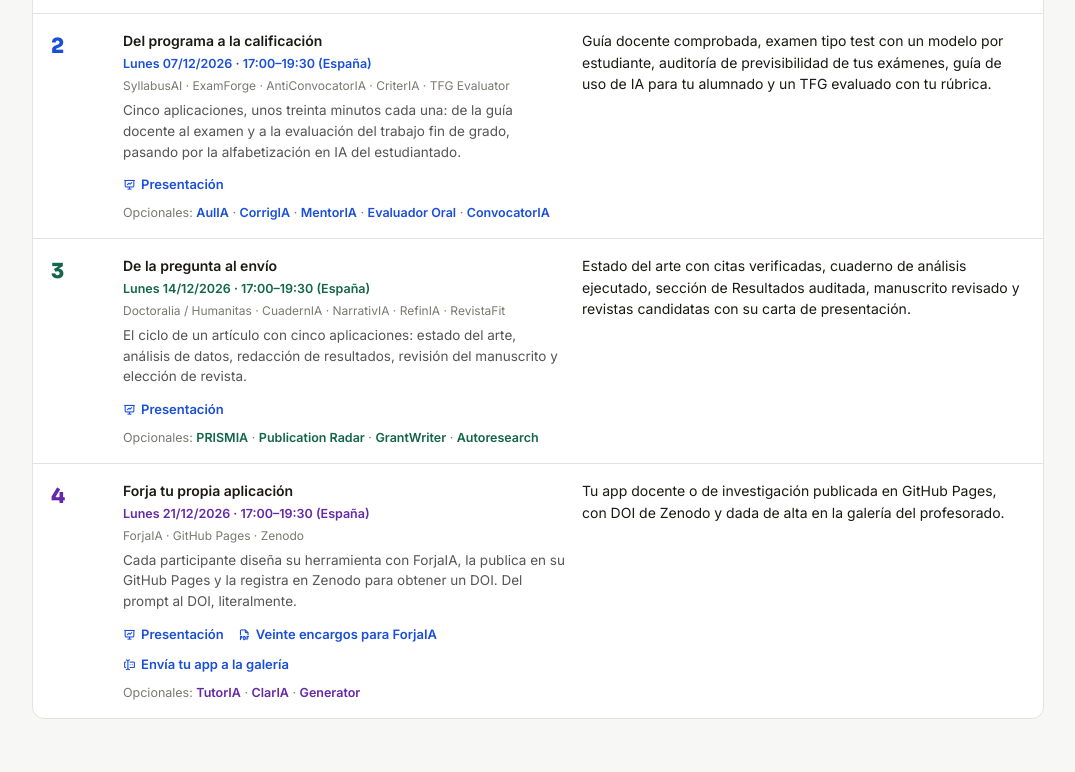
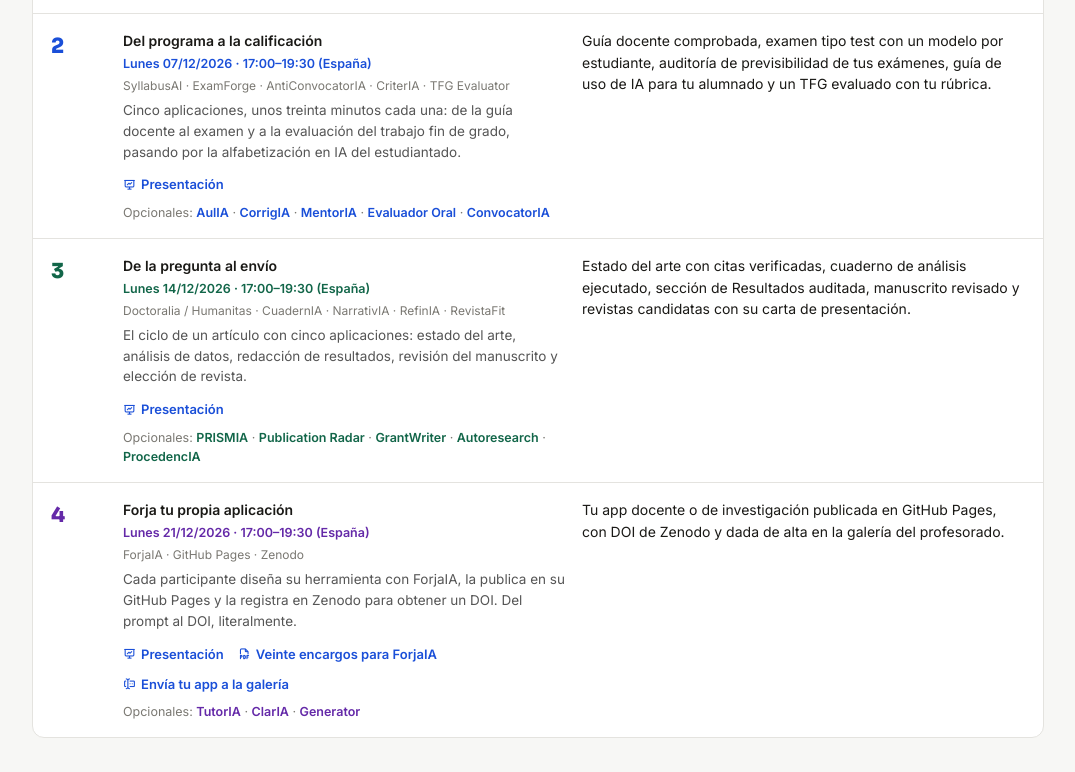
Before and after one commit to fborrasumh/pdi_ia2027, a plain HTML site: page index.html in a window 1280 px wide. Shown: the part 2003-2775 px from the top of the page, without its empty margins (102-1177 px from the left). Drawn offline with Linux system fonts and the light colour scheme.

Commit message:
Añade ProcedencIA como app opcional de la sesión 3
Co-Authored-By: Claude Opus 5.5 <noreply@anthropic.com>
Claude-Session: https://claude.ai/code/session_01NYwSVmLJKa5WTxNTgLXrx2

```diff
--- a/index.html
+++ b/index.html
@@ -4,7 +4,7 @@
 <meta charset="UTF-8">
 <meta name="viewport" content="width=device-width, initial-scale=1.0">
 <title>Del prompt al DOI · Herramientas para enseñar e investigar</title>
-<meta name="description" content="Curso «Del prompt al DOI» (Study Abroad, UMH): doce apps de IA para enseñar e investigar en cuatro sesiones, doce opcionales y tu propia app publicada con DOI.">
+<meta name="description" content="Curso «Del prompt al DOI» (Study Abroad, UMH): doce apps de IA para enseñar e investigar en cuatro sesiones, trece opcionales y tu propia app publicada con DOI.">
 <link rel="stylesheet" href="https://cdn.jsdelivr.net/npm/@tabler/icons-webfont@3.19.0/dist/tabler-icons.min.css">
 <link rel="preconnect" href="https://fonts.googleapis.com">
 <link href="https://fonts.googleapis.com/css2?family=Sora:wght@700;800&family=Inter:wght@400;500;600&display=swap" rel="stylesheet">
@@ -238,7 +238,7 @@ table.dt td:first-child { font-weight: 600; }
   <p class="meta" id="meta"></p>
   <div class="stats">
     <div><div class="stat-n">12</div><div class="stat-l" data-i18n="stApps"></div></div>
-    <div><div class="stat-n">12</div><div class="stat-l" data-i18n="stOpt"></div></div>
+    <div><div class="stat-n">13</div><div class="stat-l" data-i18n="stOpt"></div></div>
     <div><div class="stat-n">4</div><div class="stat-l" data-i18n="stSes"></div></div>
     <div><div class="stat-n">10 h</div><div class="stat-l" data-i18n="stHours"></div></div>
     <div><div class="stat-n">1</div><div class="stat-l" data-i18n="stDoi"></div></div>
@@ -382,7 +382,7 @@ const APPS = [
 /* APPS OPCIONALES POR SESIÓN */
 const OPT = {
   2: [["aulia","AulIA"], ["corrigia","CorrigIA"], ["mentoria","MentorIA"], ["evaluador_oral","Evaluador Oral"], ["convocatoria","ConvocatorIA"]],
-  3: [["prismia","PRISMIA"], ["publication_radar","Publication Radar"], ["grantwriter","GrantWriter"], ["autoresearch","Autoresearch"]],
+  3: [["prismia","PRISMIA"], ["publication_radar","Publication Radar"], ["grantwriter","GrantWriter"], ["autoresearch","Autoresearch"], ["procedencia","ProcedencIA"]],
   4: [["tutoria","TutorIA"], ["claria","ClarIA"], ["generator","Generator"]]
 };
 /* COMPLEMENTARIAS DEL CATÁLOGO (solo en la franja de fases) */
@@ -393,7 +393,7 @@ const PHASES = [
   ["criteria","desafia","mentoria"],
   ["doctoralia","humanitas","prismia","publication_radar"],
   ["cuadernia","narrativia","refinia","autoresearch"],
-  ["revistafit","grantwriter","arbitria"],
+  ["revistafit","grantwriter","procedencia","arbitria"],
   ["forja_ai","tutoria","claria","Estudia"]
 ];
 const SES_COLOR = { 1:"--text", 2:"--s2", 3:"--s3", 4:"--s4" };
@@ -722,7 +722,7 @@ const NEW = {
   "dates": ["Lunes 30/11/2026", "Lunes 07/12/2026", "Lunes 14/12/2026", "Lunes 21/12/2026"],
   "tz": [["México (CDMX)", "10:00"], ["Centroamérica", "10:00"], ["Colombia · Perú · Ecuador", "11:00"], ["Cuba · Panamá", "11:00"], ["Venezuela · Bolivia", "12:00"], ["Rep. Dominicana · P. Rico", "12:00"], ["Chile · Paraguay", "13:00"], ["Argentina · Uruguay", "13:00"], ["Brasil (Brasilia)", "13:00"], ["Portugal", "16:00"]],
   "phasesH": "Las apps en cada fase del trabajo académico",
-  "phasesLead": "Las doce apps del curso, las doce opcionales y otras complementarias del catálogo, ordenadas por la fase del trabajo de enseñar e investigar en que se usan.",
+  "phasesLead": "Las doce apps del curso, las trece opcionales y otras complementarias del catálogo, ordenadas por la fase del trabajo de enseñar e investigar en que se usan.",
   "phasesNote": "Las opcionales amplían cada sesión si te sobra tiempo o quieres seguir por tu cuenta; las complementarias no se trabajan en el curso. Revisa en cada una qué proveedor de IA admite. Los datos de estudiantes se anonimizan y la nota siempre la firma el profesor.",
   "legOpt": "Opcional", "tagOpt": "opc.",
   "phases": ["Diseñar la asignatura", "Evaluar", "Alfabetización e integridad", "Estado del arte", "Analizar y redactar", "Publicar y financiar", "Crear y acompañar"],
@@ -733,6 +733,7 @@ const NEW = {
    "refinia": "Revisión del manuscrito con seis lentes y comentarios anclados",
    "prismia": "Revisión sistemática con dos revisores de IA y un árbitro",
    "autoresearch": "Mejora un documento científico ronda a ronda con tu rúbrica hasta el umbral",
+   "procedencia": "Registro sellado del uso de IA en tu artículo y borrador de la declaración",
    "arbitria": "Simulacro de revisión por pares con cinco revisores antes del envío",
    "convocatoria": "Qué temas caen más en tus exámenes, con probabilidad calibrada"
   },
@@ -792,7 +793,7 @@ const NEW = {
   "dates": ["Monday 30/11/2026", "Monday 07/12/2026", "Monday 14/12/2026", "Monday 21/12/2026"],
   "tz": [["Mexico (CDMX)", "10:00"], ["Central America", "10:00"], ["Colombia · Peru · Ecuador", "11:00"], ["Cuba · Panama", "11:00"], ["Venezuela · Bolivia", "12:00"], ["Dominican Rep. · P. Rico", "12:00"], ["Chile · Paraguay", "13:00"], ["Argentina · Uruguay", "13:00"], ["Brazil (Brasília)", "13:00"], ["Portugal", "16:00"]],
   "phasesH": "The apps at each stage of academic work",
-  "phasesLead": "The twelve course apps, the twelve optional ones and other complementary apps from the catalogue, arranged by the stage of teaching and research in which they are used.",
+  "phasesLead": "The twelve course apps, the thirteen optional ones and other complementary apps from the catalogue, arranged by the stage of teaching and research in which they are used.",
   "phasesNote": "Optional apps extend each session if you have time or want to continue on your own; complementary apps are not covered in the course. Check which AI provider each one supports. Student data is anonymised and the grade is always signed by the lecturer.",
   "legOpt": "Optional", "tagOpt": "opt.",
   "phases": ["Design the course", "Assess", "AI literacy and integrity", "State of the art", "Analyse and write", "Publish and fund", "Build and support"],
@@ -803,6 +804,7 @@ const NEW = {
    "refinia": "Manuscript review through six lenses with anchored comments",
    "prismia": "Systematic review with two AI reviewers and an arbitrator",
    "autoresearch": "Improves a scientific document round by round against your rubric",
+   "procedencia": "Sealed record of AI use in your paper and a draft AI-use statement",
    "arbitria": "Peer-review rehearsal with five reviewers before submission",
    "convocatoria": "Which topics come up most in your exams, with calibrated probability"
   },
@@ -862,7 +864,7 @@ const NEW = {
   "dates": ["Segunda 30/11/2026", "Segunda 07/12/2026", "Segunda 14/12/2026", "Segunda 21/12/2026"],
   "tz": [["México (CDMX)", "10:00"], ["América Central", "10:00"], ["Colômbia · Peru · Equador", "11:00"], ["Cuba · Panamá", "11:00"], ["Venezuela · Bolívia", "12:00"], ["Rep. Dominicana · P. Rico", "12:00"], ["Chile · Paraguai", "13:00"], ["Argentina · Uruguai", "13:00"], ["Brasil (Brasília)", "13:00"], ["Portugal", "16:00"]],
   "phasesH": "As apps em cada fase do trabalho académico",
-  "phasesLead": "As doze apps do curso, as doze opcionais e outras complementares do catálogo, organizadas pela fase do trabalho de ensinar e investigar em que se usam.",
+  "phasesLead": "As doze apps do curso, as treze opcionais e outras complementares do catálogo, organizadas pela fase do trabalho de ensinar e investigar em que se usam.",
   "phasesNote": "As opcionais ampliam cada sessão se te sobrar tempo ou quiseres continuar por tua conta; as complementares não se trabalham no curso. Verifica em cada uma que fornecedor de IA admite. Os dados dos estudantes são anonimizados e a nota é sempre assinada pelo professor.",
   "legOpt": "Opcional", "tagOpt": "opc.",
   "phases": ["Desenhar a unidade curricular", "Avaliar", "Literacia e integridade", "Estado da arte", "Analisar e redigir", "Publicar e financiar", "Criar e acompanhar"],
@@ -873,6 +875,7 @@ const NEW = {
    "refinia": "Revisão do manuscrito com seis lentes e comentários ancorados",
    "prismia": "Revisão sistemática com dois revisores de IA e um árbitro",
    "autoresearch": "Melhora um documento científico ronda a ronda com a tua rubrica",
+   "procedencia": "Registo selado do uso de IA no teu artigo e rascunho da declaração",
    "arbitria": "Simulação de revisão por pares com cinco revisores antes do envio",
    "convocatoria": "Que temas saem mais nos teus exames, com probabilidade calibrada"
   },
```
Also changed, not shown: 1 other file.
